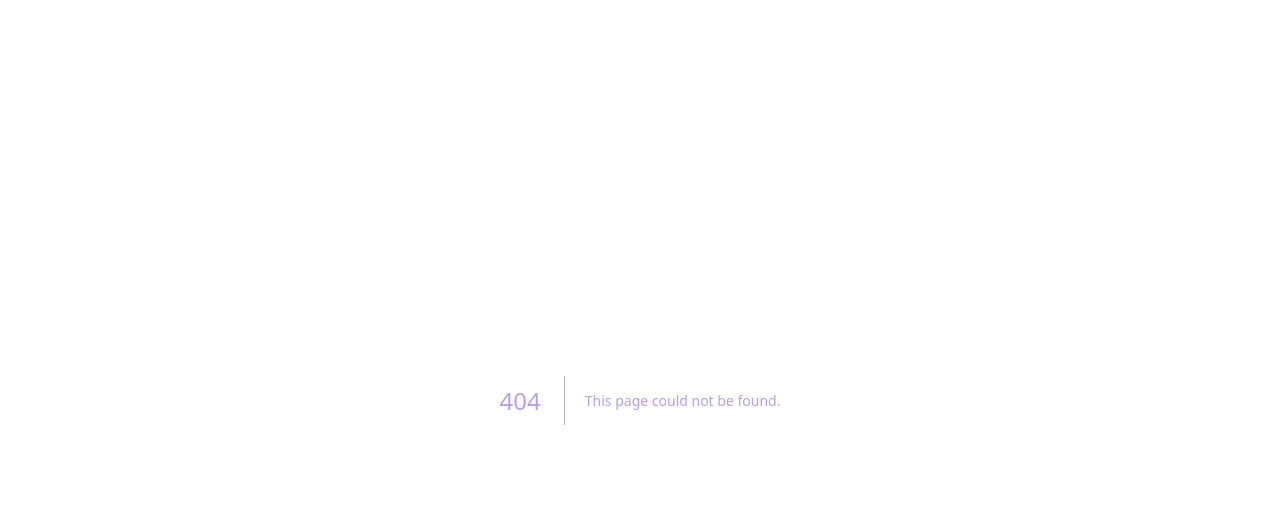
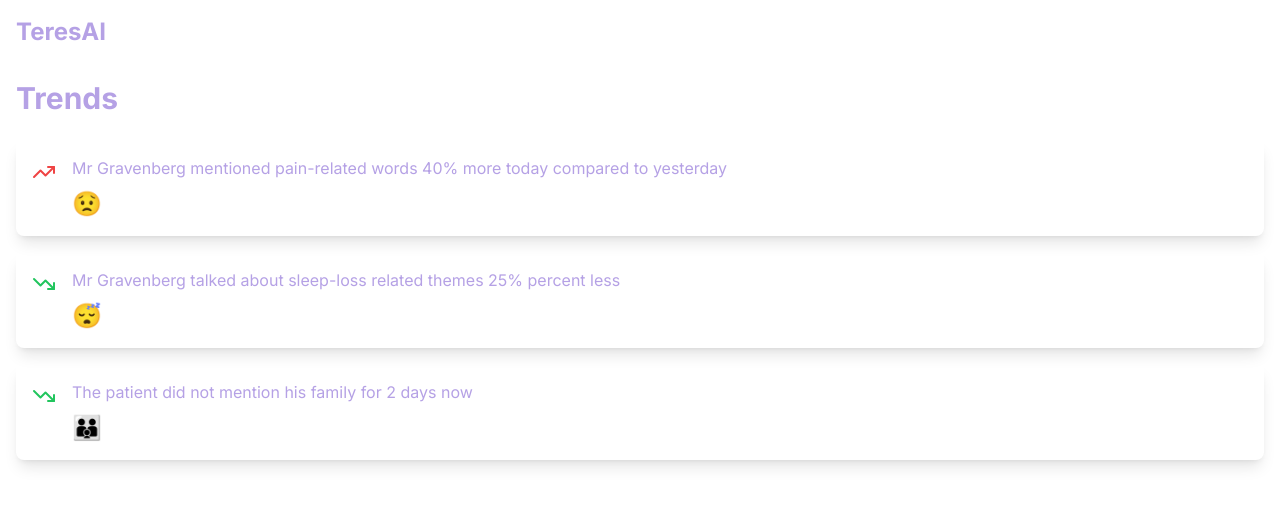
Before and after one commit to annaferri02/TeresAI, a Next.js app in the folder TeresAI/: page /patient/1/trend in a window 1280 px wide. Before the commit this address had no page. Shown: the top 506 px of the page. Built offline with nearby package versions, Linux system fonts and the light colour scheme.

Commit message:
Create page.tsx

```diff
--- /dev/null
+++ b/TeresAI/app/patient/[id]/trend/page.tsx
@@ -0,0 +1,50 @@
+"use client";
+import { TrendingUp, TrendingDown } from "lucide-react"
+
+export default function TrendPage() {
+  const trends = [
+    {
+      direction: "increase",
+      description: "Mr Gravenberg mentioned pain-related words 40% more today compared to yesterday",
+      emoji: "😟",
+    },
+    {
+      direction: "decrease",
+      description: "Mr Gravenberg talked about sleep-loss related themes 25% percent less",
+      emoji: "😴",
+    },
+    {
+      direction: "decrease",
+      description: "The patient did not mention his family for 2 days now",
+      emoji: "👪",
+    },
+  ]
+
+  return (
+    <div className="min-h-screen bg-white">
+      <header className="bg-light-purple-lilac text-dark-lilac p-4">
+        <h1 className="text-2xl font-bold">TeresAI</h1>
+      </header>
+      <main className="container mx-auto p-4">
+        <h2 className="text-3xl font-bold text-dark-lilac mb-6">Trends</h2>
+        <div className="space-y-4">
+          {trends.map((trend, index) => (
+            <div key={index} className="bg-light-purple-lilac p-4 rounded-lg shadow-lg flex items-start">
+              <div className="mr-4 mt-1">
+                {trend.direction === "increase" ? (
+                  <TrendingUp className="w-6 h-6 text-red-500" />
+                ) : (
+                  <TrendingDown className="w-6 h-6 text-green-500" />
+                )}
+              </div>
+              <div>
+                <p className="text-dark-lilac mb-2">{trend.description}</p>
+                <span className="text-2xl">{trend.emoji}</span>
+              </div>
+            </div>
+          ))}
+        </div>
+      </main>
+    </div>
+  )
+}
```
